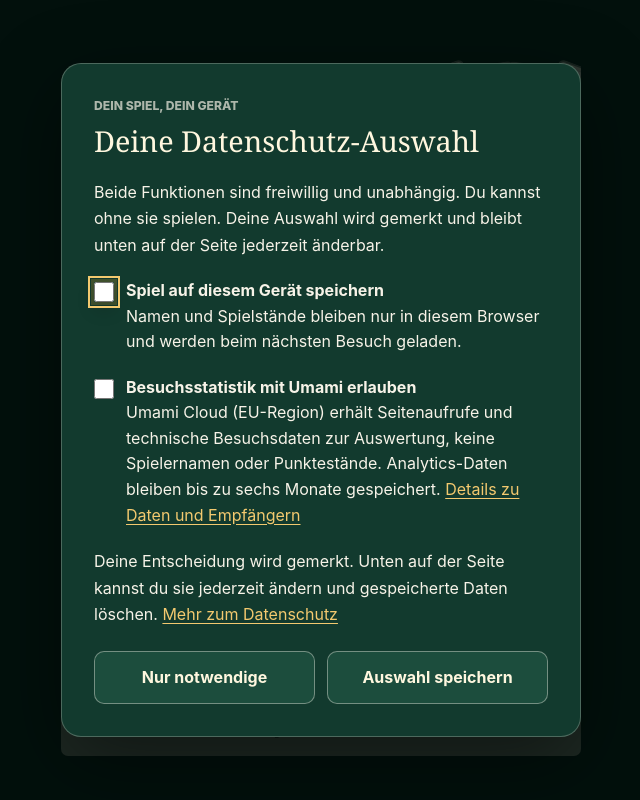
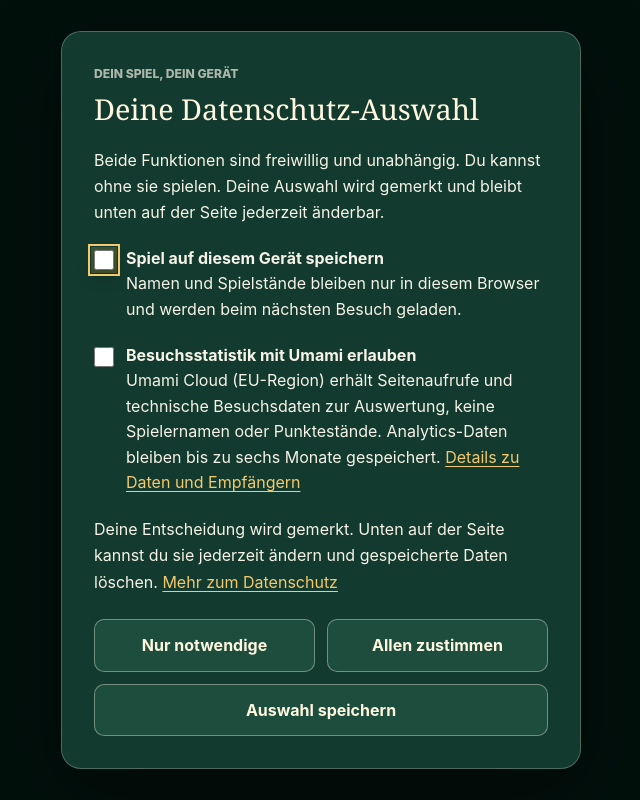
Before and after one commit to Skh4rf/schnealla, a Vue app: page / in a window 1280 px wide. Shown: the top 800 px of the page, without its empty margins (319-959 px from the left). Built offline with nearby package versions, Linux system fonts and the light colour scheme.

Commit message:
Add accept-all action to privacy choices

```diff
--- a/datenschutz.html
+++ b/datenschutz.html
@@ -77,7 +77,7 @@
         </p>
         <p>
           Nur wenn du im Hinweis beim ersten Besuch „Spiel auf diesem Gerät speichern“ auswählst
-          und mit „Auswahl speichern“ bestätigst
+          und mit „Auswahl speichern“ bestätigst oder „Allen zustimmen“ wählst
           oder unten „Spiel auf diesem Gerät speichern und später fortsetzen“
           aktivierst, liest und schreibt die Anwendung Spielinformationen im
           lokalen Browserspeicher (localStorage, Eintrag „schnealla.currentGame“).
--- a/src/App.vue
+++ b/src/App.vue
@@ -1065,7 +1065,8 @@ watch(
     </p>
     <div class="storage-dialog-actions">
       <button type="button" @click="savePrivacyChoices(false, false)">Nur notwendige</button>
-      <button type="button" @click="savePrivacyChoices(draftSaveGame, draftAnalytics)">Auswahl speichern</button>
+      <button type="button" @click="savePrivacyChoices(true, true)">Allen zustimmen</button>
+      <button class="privacy-selection" type="button" @click="savePrivacyChoices(draftSaveGame, draftAnalytics)">Auswahl speichern</button>
     </div>
   </dialog>
 </template>
--- a/src/style.css
+++ b/src/style.css
@@ -162,6 +162,10 @@
 
 .storage-dialog-actions button:hover {
   background: #28634f;
+}
+
+.storage-dialog-actions .privacy-selection {
+  flex-basis: 100%;
 }
 
 .storage-dialog :focus-visible {
```
Also changed, not shown: 1 other file (tests, documents, lock files or other folders).
